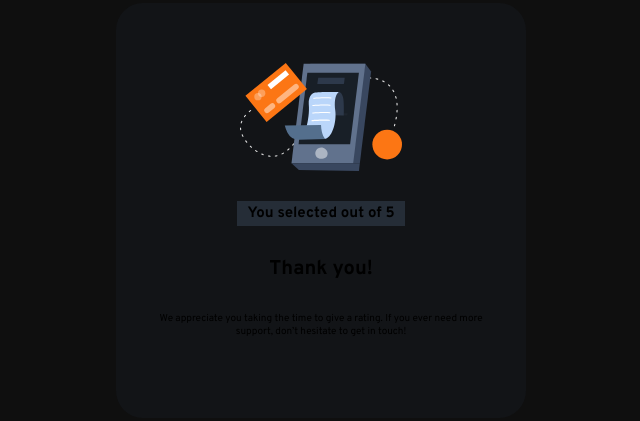
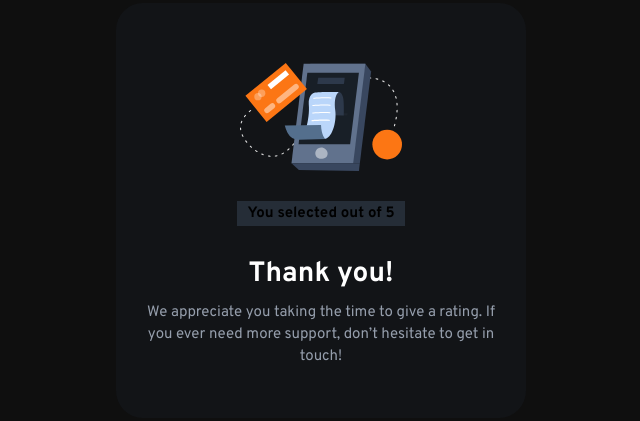
Before and after one commit to Alexjr53/interactive-rating-component, a plain HTML site: page index.html in a window 1280 px wide. Shown: the part 190-611 px from the top of the page, without its empty margins (319-959 px from the left). Drawn offline with Linux system fonts and the light colour scheme.

Commit message:
classes adicionadas

```diff
--- a/index.html
+++ b/index.html
@@ -37,9 +37,9 @@
         </div>
         <div class="card back-side">
             <img src="src/images/illustration-thank-you.svg" alt="">
-            <div><h2>You selected out of 5</h2></div>
-            <h1>Thank you!</h1>
-            <p>We appreciate you taking the time to give a rating. If you ever need more support, don’t hesitate to get in touch!</p>
+            <div class="rating-selected"><h2>You selected out of 5</h2></div>
+            <h1 class="title">Thank you!</h1>
+            <p class="description">We appreciate you taking the time to give a rating. If you ever need more support, don’t hesitate to get in touch!</p>
         </div>
     </main>
 </body>
```
